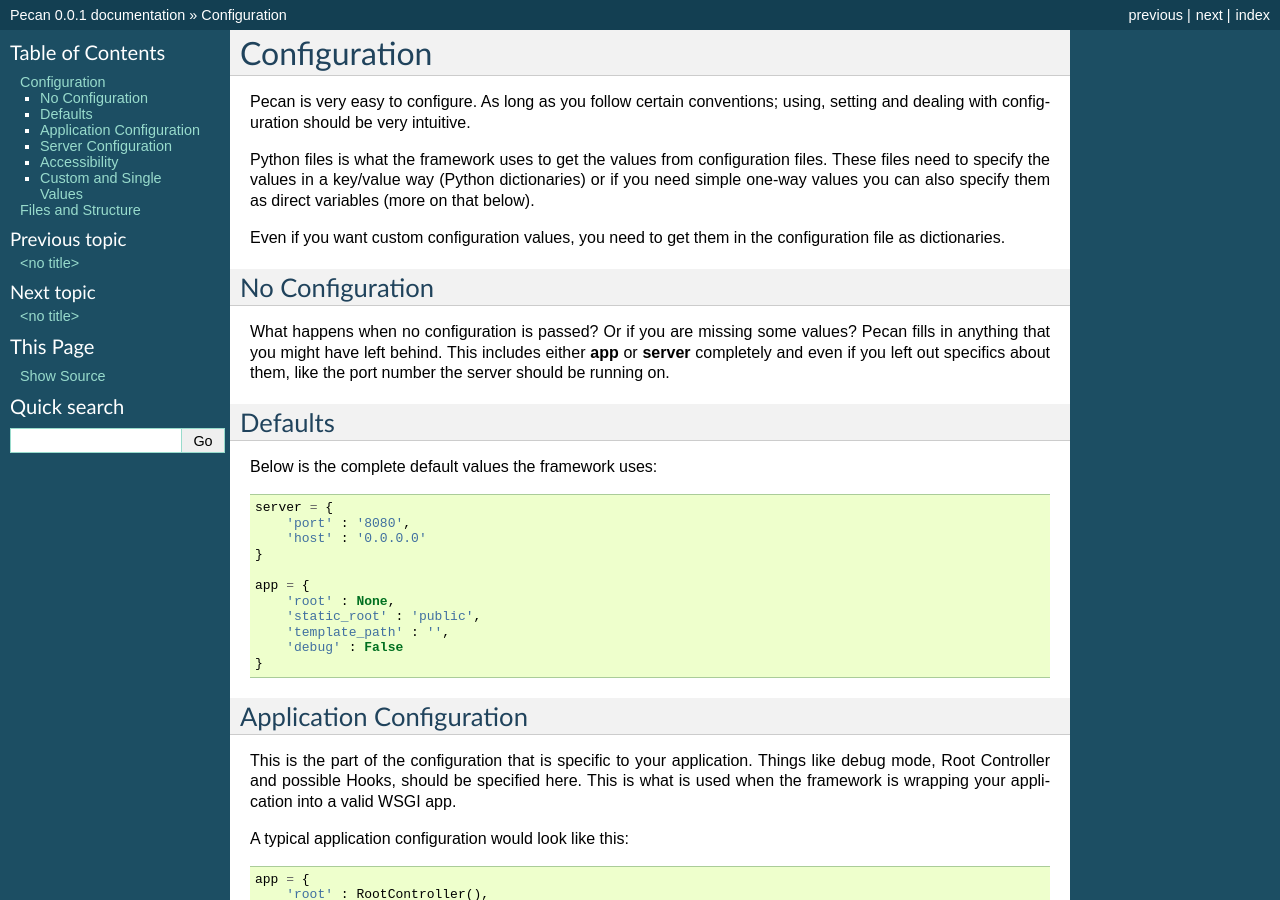
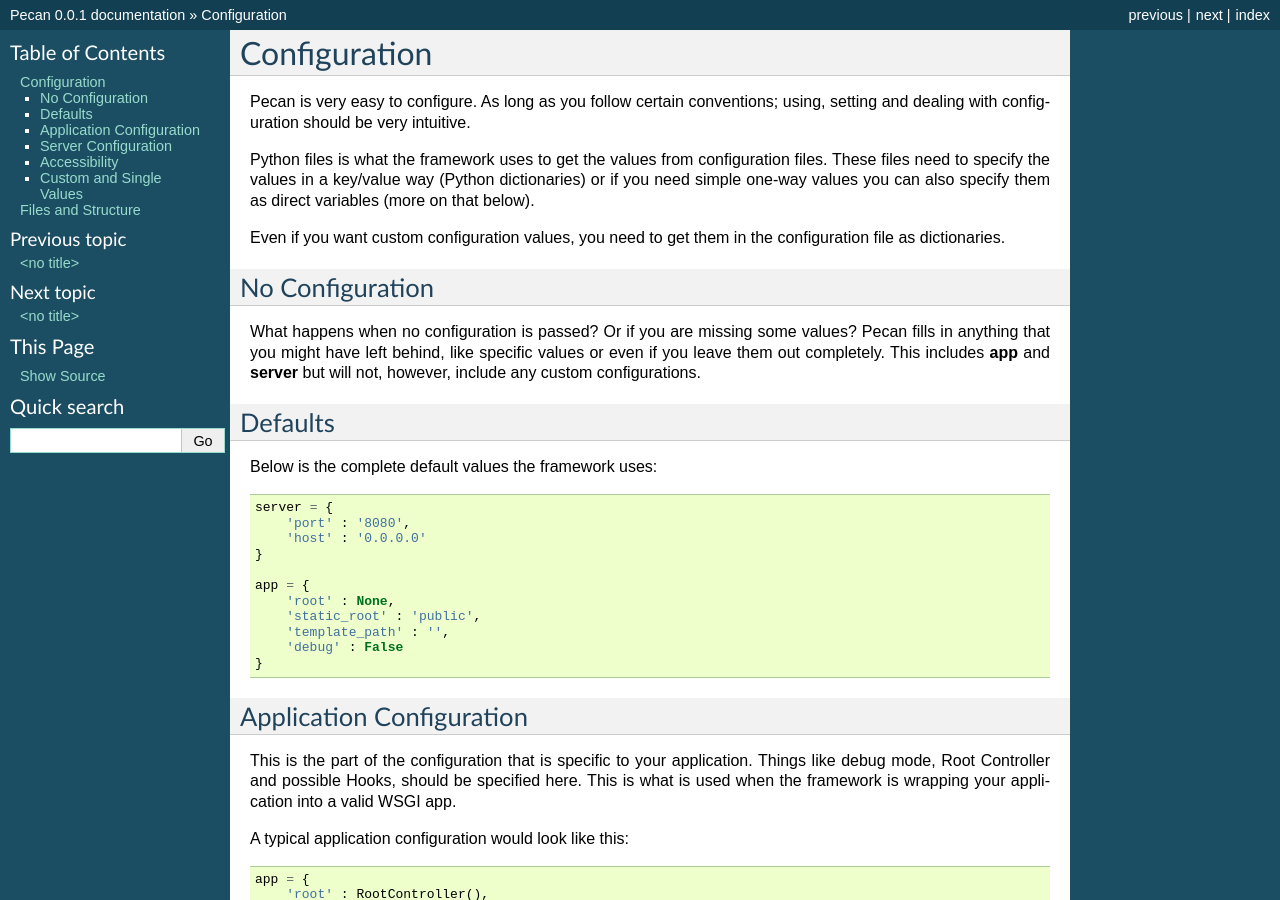
Before and after one commit to stackforge/pecan, a Sphinx documentation site: the page built from docs/0.0.1/source/configuration.rst, in a window 1280 px wide and 900 px high. Built offline with Sphinx 7.4.7, drawn with Linux system fonts in a browser that asks for light colours; pages that are not in the unit, such as notebooks, are missing from menus.

Commit message:
wording change in No Configuration section

```diff
--- a/docs/0.0.1/source/configuration.rst
+++ b/docs/0.0.1/source/configuration.rst
@@ -16,9 +16,9 @@
 No Configuration
 ----------------
 What happens when no configuration is passed? Or if you are missing some values?
-Pecan fills in anything that you might have left behind. This includes either
-**app** or **server** completely and even if you left out specifics about them,
-like the port number the server should be running on.
+Pecan fills in anything that you might have left behind, like specific values or
+even if you leave them out completely. This includes
+**app** and **server** but will not, however, include any custom configurations.
 
 Defaults
 --------
```
